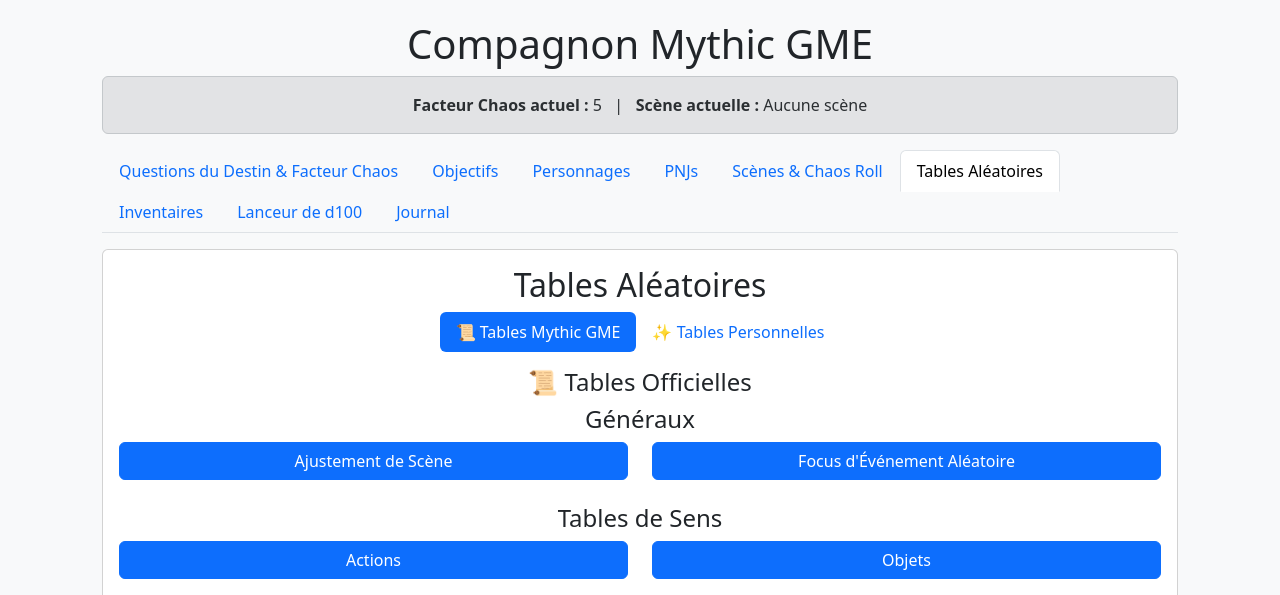
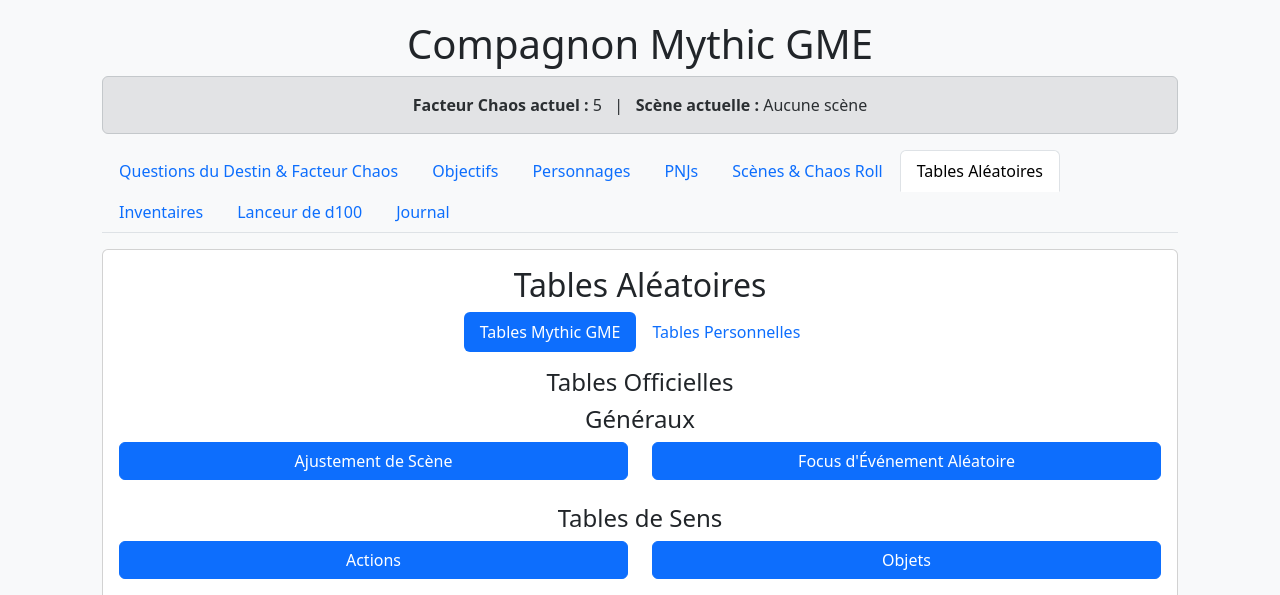
Before and after one commit to Rehvaro/Compagnon-Mythic-GME, a Flask app: page / in a window 1280 px wide, after a click on "Tables Aléatoires". Shown: the top 595 px of the page. Run offline with Flask 3, Linux system fonts and the light colour scheme; data comes from the database, SQL or seed files in the repository; data that the repository does not hold is empty.

Commit message:
Suppression des emojis au final

```diff
--- a/templates/index.html
+++ b/templates/index.html
@@ -317,12 +317,12 @@
                     <ul class="nav nav-pills mb-3 justify-content-center" id="tablesTab" role="tablist">
                         <li class="nav-item">
                             <button class="nav-link active" id="mythic-tables-tab" data-bs-toggle="tab" data-bs-target="#mythic-tables" type="button" role="tab">
-                                📜 Tables Mythic GME
+                                Tables Mythic GME
                             </button>
                         </li>
                         <li class="nav-item">
                             <button class="nav-link" id="custom-tables-tab" data-bs-toggle="tab" data-bs-target="#custom-tables" type="button" role="tab">
-                                ✨ Tables Personnelles
+                                Tables Personnelles
                             </button>
                         </li>
                     </ul>
@@ -330,7 +330,7 @@
                     <div class="tab-content">
                         <!-- Tables du Mythic GME -->
                         <div class="tab-pane fade show active" id="mythic-tables" role="tabpanel">
-                            <h4 class="text-center">📜 Tables Officielles</h4>
+                            <h4 class="text-center">Tables Officielles</h4>
                             <h4 class="text-center">Généraux</h4>
                             <div class="row">
                                 <div class="col-md-6">
@@ -471,7 +471,7 @@
 
                         <!-- Tables Personnelles -->
                         <div class="tab-pane fade" id="custom-tables" role="tabpanel">
-                            <h4 class="text-center">✨ Tables Personnelles</h4>
+                            <h4 class="text-center">Tables Personnelles</h4>
                             <!-- Liste des tables personnalisées sauvegardées -->
                             <div id="customTablesContainer" class="mt-3">
                                 {% if custom_tables|length == 0 %}
@@ -500,7 +500,7 @@
 
                             <!-- Formulaire d'ajout -->
                             <div class="mt-4">
-                                <h5>➕ Ajouter une Table Personnelle</h5>
+                                <h5>Ajouter une Table Personnelle</h5>
                                 <form action="/add_custom_table" method="post">
                                     <div class="mb-2">
                                         <input type="text" name="customTableName" id="customTableName" class="form-control" placeholder="Nom de la table" required>
```
